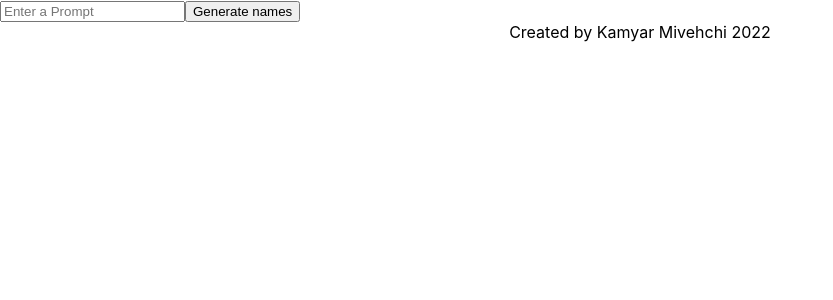
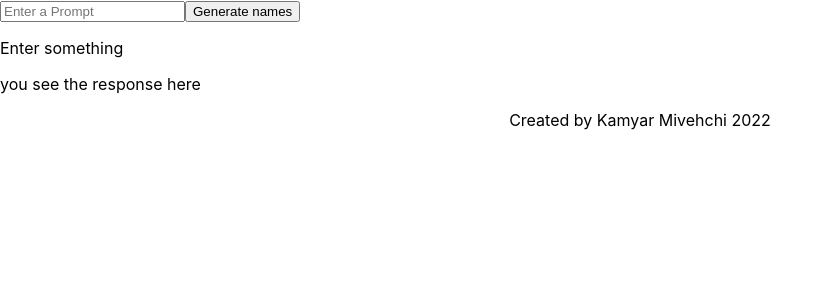
Before and after one commit to Kam-Mivehchi/GPT-3-Demo, a React (Create React App) app: page / in a window 1280 px wide. Shown: the top 300 px of the page, without its empty margins (0-833 px from the left). Built offline with nearby package versions, Linux system fonts and the light colour scheme.

Commit message:
add results display

```diff
--- a/src/App.js
+++ b/src/App.js
@@ -4,7 +4,7 @@ import { useState } from "react";
 import axios from 'axios'
 
 function App() {
-  const [result, setResult] = useState({})
+  const [result, setResult] = useState({ userInput: 'Enter something', response: "you see the response here" })
   const onSubmit = async (e) => {
     console.log(e.target, e.target[0].value)
     e.preventDefault()
@@ -51,7 +51,12 @@ function App() {
         </form>
       </nav>
       <main>
-
+        <p>
+          {result.userInput}
+        </p>
+        <p>
+          {result.response}
+        </p>
 
       </main>
 
```
